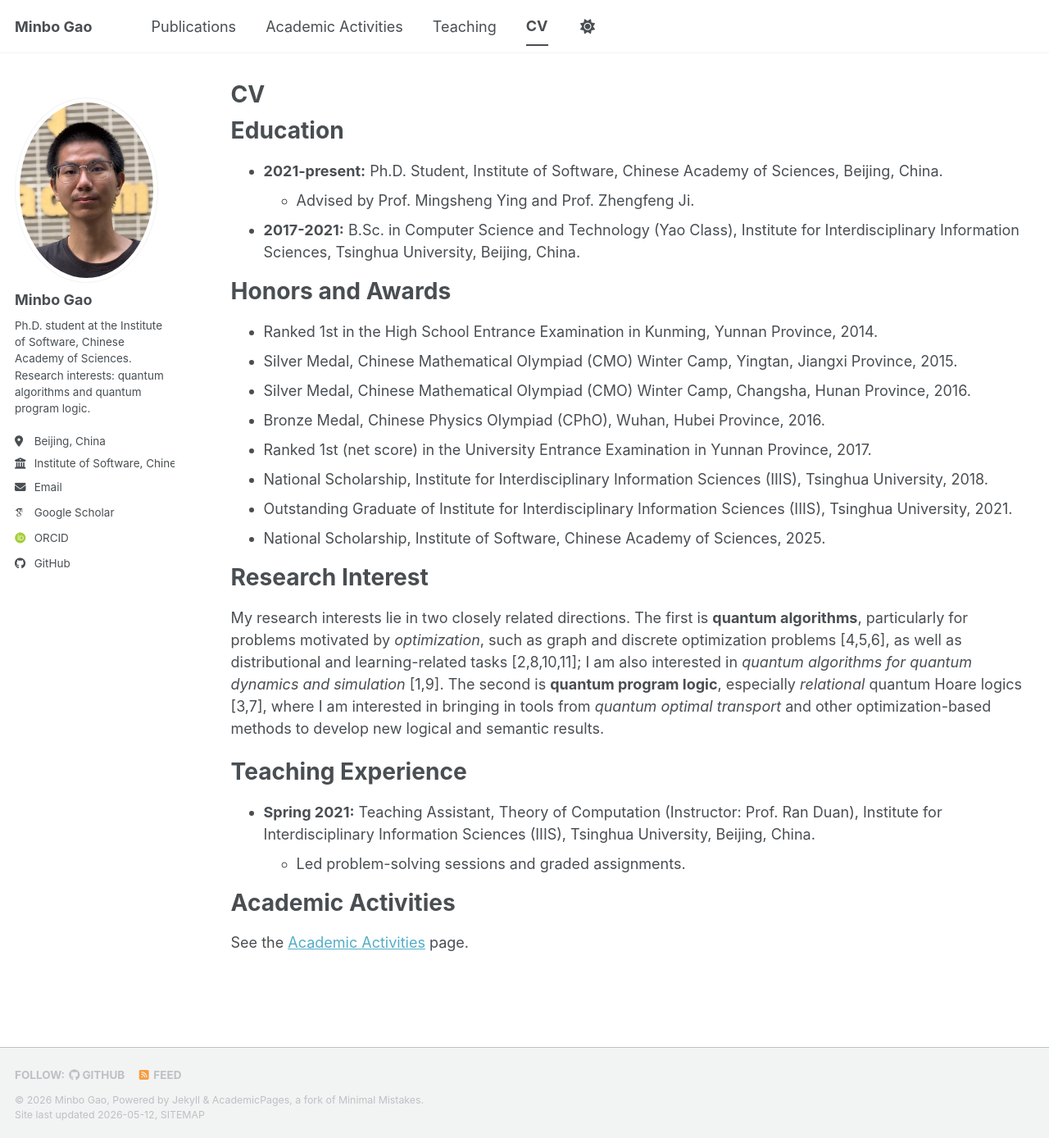
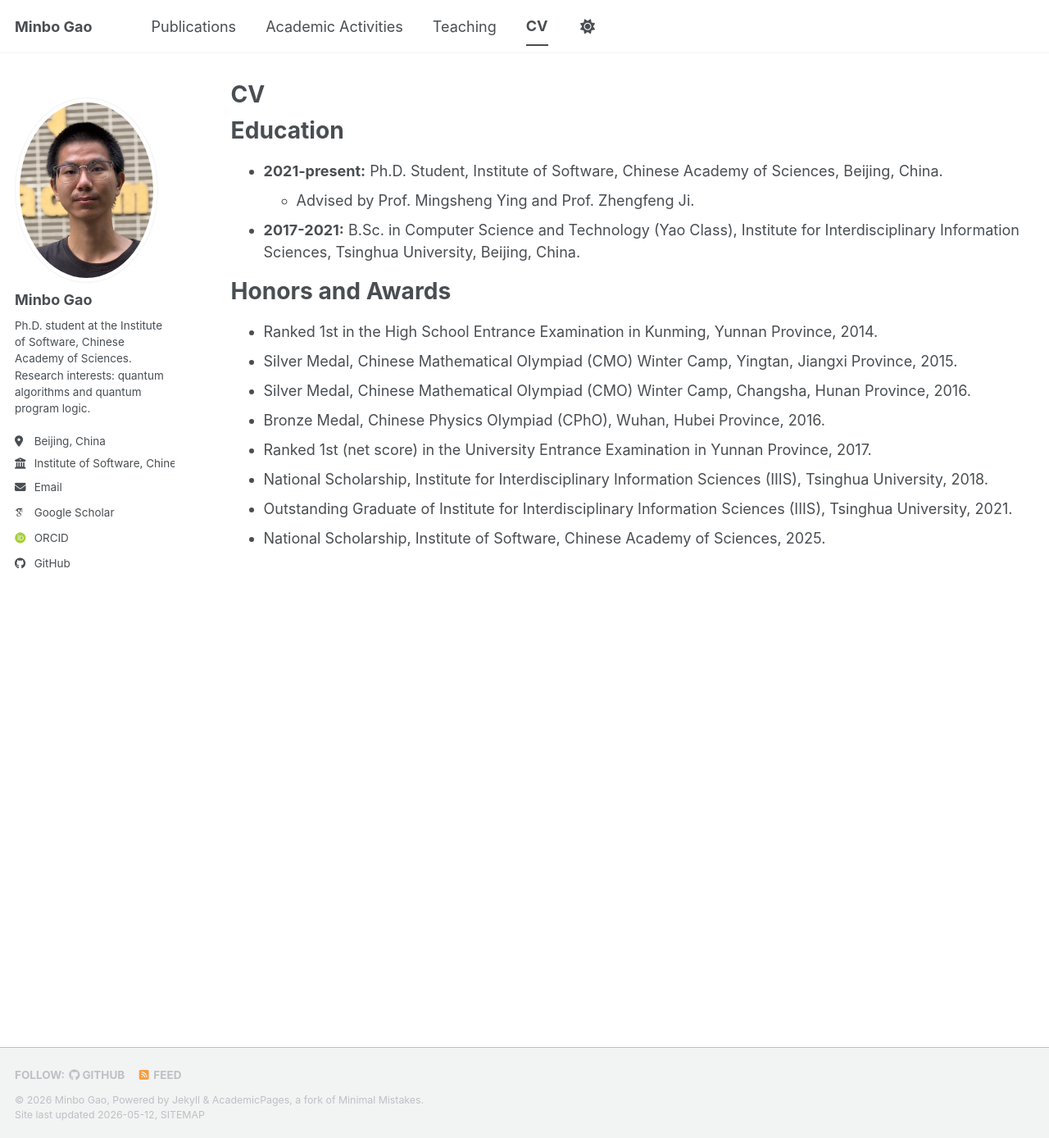
Before and after one commit to MinboGaoTHU/MinboGaoTHU.github.io, a Jekyll site: the page built from _pages/cv.md, in a window 1280 px wide and 1388 px high. Shown: the whole window at 82% size. Built offline with Jekyll 4.4.1, drawn with Linux system fonts in a browser that asks for light colours; some web fonts are replaced; a script bundle is joined from its source files by our own code; library files that are not in the unit come from our copies.

Commit message:
update cv part

```diff
--- a/_pages/cv.md
+++ b/_pages/cv.md
@@ -25,17 +25,3 @@ Honors and Awards
 * National Scholarship, Institute for Interdisciplinary Information Sciences (IIIS), Tsinghua University, 2018.
 * Outstanding Graduate of Institute for Interdisciplinary Information Sciences (IIIS), Tsinghua University, 2021.
 * National Scholarship, Institute of Software, Chinese Academy of Sciences, 2025.
-
-Research Interest
-======
-My research interests lie in two closely related directions. The first is **quantum algorithms**, particularly for problems motivated by *optimization*, such as graph and discrete optimization problems [4,5,6], as well as distributional and learning-related tasks [2,8,10,11]; I am also interested in *quantum algorithms for quantum dynamics and simulation* [1,9]. The second is **quantum program logic**, especially *relational* quantum Hoare logics [3,7], where I am interested in bringing in tools from *quantum optimal transport* and other optimization-based methods to develop new logical and semantic results.
-
-
-Teaching Experience
-======
-* **Spring 2021:** Teaching Assistant, Theory of Computation (Instructor: Prof. Ran Duan), Institute for Interdisciplinary Information Sciences (IIIS), Tsinghua University, Beijing, China.
-  * Led problem-solving sessions and graded assignments.
-
-Academic Activities
-======
-See the [Academic Activities](/academic-activities/) page.
```
